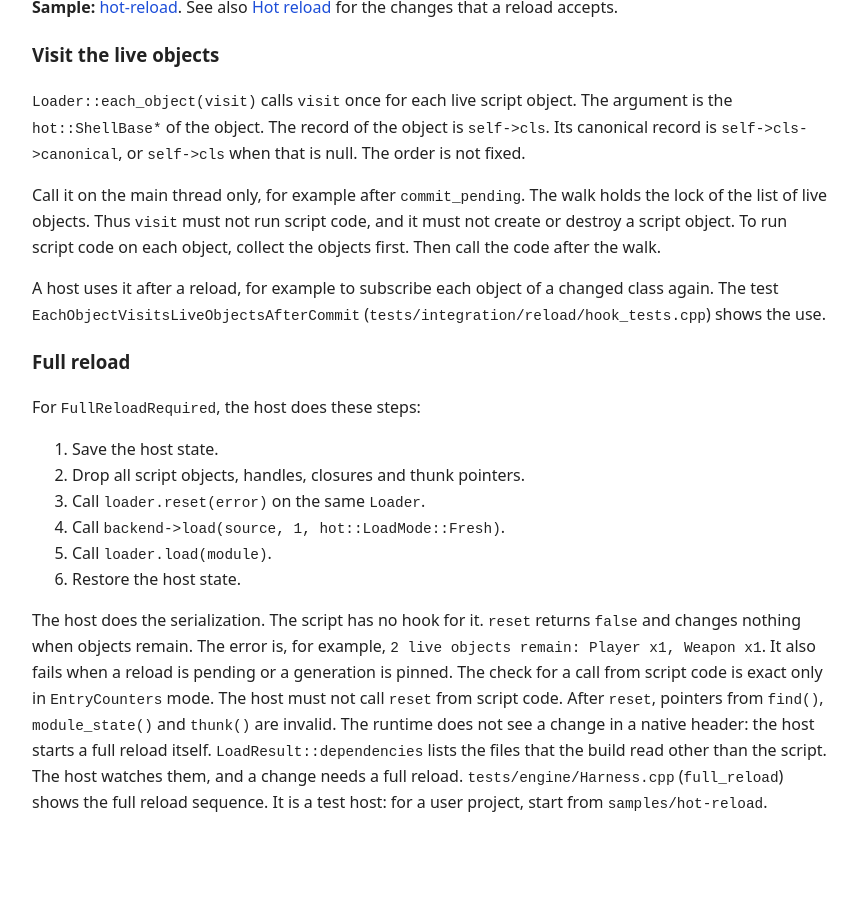
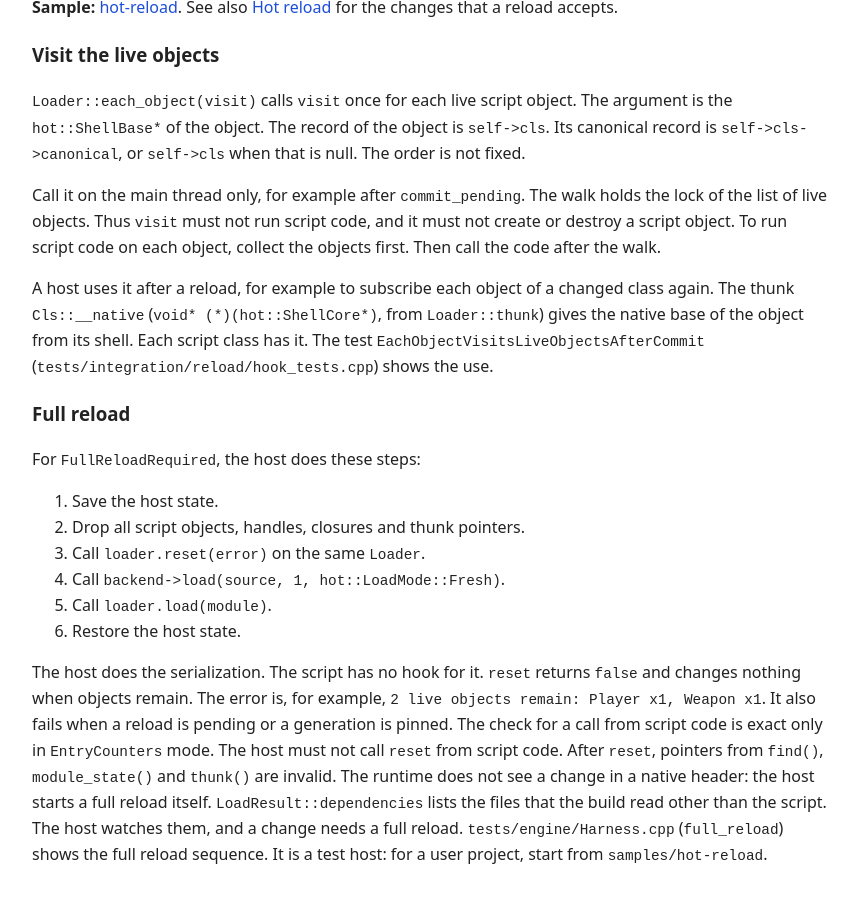
Before and after one commit to rokups/hotpp, a Jekyll site: the page built from doc/embedding-reload.md, in a window 1280 px wide and 900 px high, scrolled down 1283 px. Shown: the whole window, without its empty margins (224-1082 px from the left). Built offline with Jekyll 4.4.1, drawn with Linux system fonts in a browser that asks for light colours; before the commit the page ends 2131 px from its top, so only the background shows below that.

Commit message:
Document the host re-subscribe after a reload
Describe each_object, the native-cast thunk and thunk_key for a host
that subscribes each live object again.

```diff
--- a/doc/embedding-reload.md
+++ b/doc/embedding-reload.md
@@ -48,7 +48,7 @@ The result converts to `true` for `Applied` and `Pending`. The reason is one of
 
 Call it on the main thread only, for example after `commit_pending`. The walk holds the lock of the list of live objects. Thus `visit` must not run script code, and it must not create or destroy a script object. To run script code on each object, collect the objects first. Then call the code after the walk.
 
-A host uses it after a reload, for example to subscribe each object of a changed class again. The test `EachObjectVisitsLiveObjectsAfterCommit` (`tests/integration/reload/hook_tests.cpp`) shows the use.
+A host uses it after a reload, for example to subscribe each object of a changed class again. The thunk `Cls::__native` (`void* (*)(hot::ShellCore*)`, from `Loader::thunk`) gives the native base of the object from its shell. Each script class has it. The test `EachObjectVisitsLiveObjectsAfterCommit` (`tests/integration/reload/hook_tests.cpp`) shows the use.
 
 ### Full reload
 
```
Also changed, not shown: doc/lambda-hot-reload.md (+12 -0 lines).
